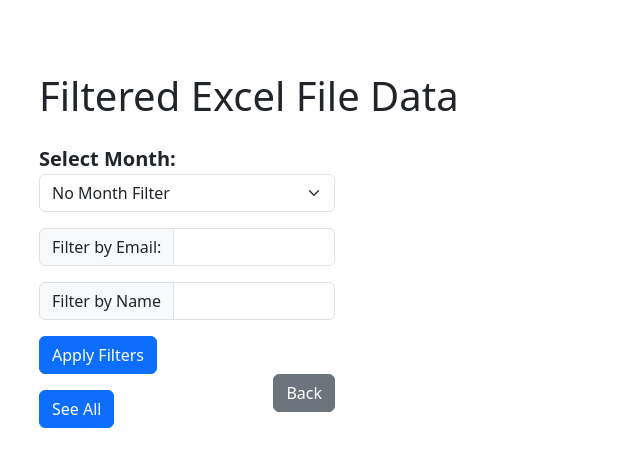
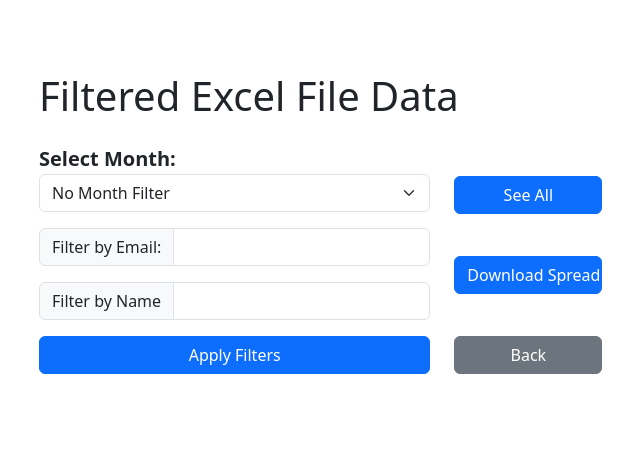
Before and after one commit to tmchuynh/invoices_calculations, a Flask app: template flask_app/templates/results.html in a window 1280 px wide. Shown: the top 467 px of the page, without its empty margins (9-649 px from the left). Run offline with Flask 3, Linux system fonts and the light colour scheme; the template is opened without the code that fills it, so the values that code supplies are empty.

Commit message:
ability to download via download button

```diff
--- a/flask_app/templates/results.html
+++ b/flask_app/templates/results.html
@@ -11,11 +11,11 @@
 <body>
     <div class="container-fluid p-5">
         <h1 class="my-4">Filtered Excel File Data</h1>
-        <div class="d-flex container-fluid flex-column m-0 p-0">
-            <form action="/results" method="post" enctype="multipart/form-data">
+        <div class="d-flex container-fluid m-0 p-0">
+            <form action="/results" method="post" enctype="multipart/form-data" class="pe-4">
                 <div class="mb-3">
                     <label class="bold fs-5" for="month">Select Month:</label>
-                    <select class="form-select w-25" name="month" id="month" aria-label="Month Filter">
+                    <select class="form-select" name="month" id="month" aria-label="Month Filter">
                         <option value="0" selected>No Month Filter</option>
                         <option value="1">January</option>
                         <option value="2">February</option>
@@ -31,26 +31,30 @@
                         <option value="12">December</option>
                     </select>
                 </div>
-                <div class="input-group mb-3 w-25">
+                <div class="input-group mb-3">
                     <label class="input-group-text" for="email">Filter by Email:</label>
                     <input class="form-control" type="text" name="email" id="email"
                         value="{{ request.form.get('email', '') }}">
                 </div>
-                <div class="input-group mb-3 w-25">
+                <div class="input-group mb-3">
                     <label class="input-group-text" for="name">Filter by Name</label>
                     <input class="form-control" type="text" name="name" id="name"
                         value="{{ request.form.get('name', '') }}">
                 </div>
-                <input type="submit" value="Apply Filters" class="btn btn-primary">
+                <input type="submit" value="Apply Filters" class="btn btn-primary w-100">
             </form>
 
-            <div class="d-flex justify-content-between w-25">
-                <form action="/see_all" method="get" class="my-3">
-                    <input type="submit" value="See All" class="btn btn-primary">
+            <div class="d-flex justify-content-between flex-column w-25 mt-4 pt-2">
+                <form action="/see_all" method="get">
+                    <input type="submit" value="See All" class="btn btn-primary w-50">
+                </form>
+
+                <form action="/download" method="post">
+                    <input type="submit" value="Download Spreadsheet" class="btn btn-primary w-50">
                 </form>
 
                 <form action="/" method="get">
-                    <input type="submit" value="Back" class="btn btn-secondary">
+                    <input type="submit" value="Back" class="btn btn-secondary w-50">
                 </form>
             </div>
         </div>
```
Also changed, not shown: flask_app/controllers/general_controller.py (+63 -39 lines), 1 other file.
